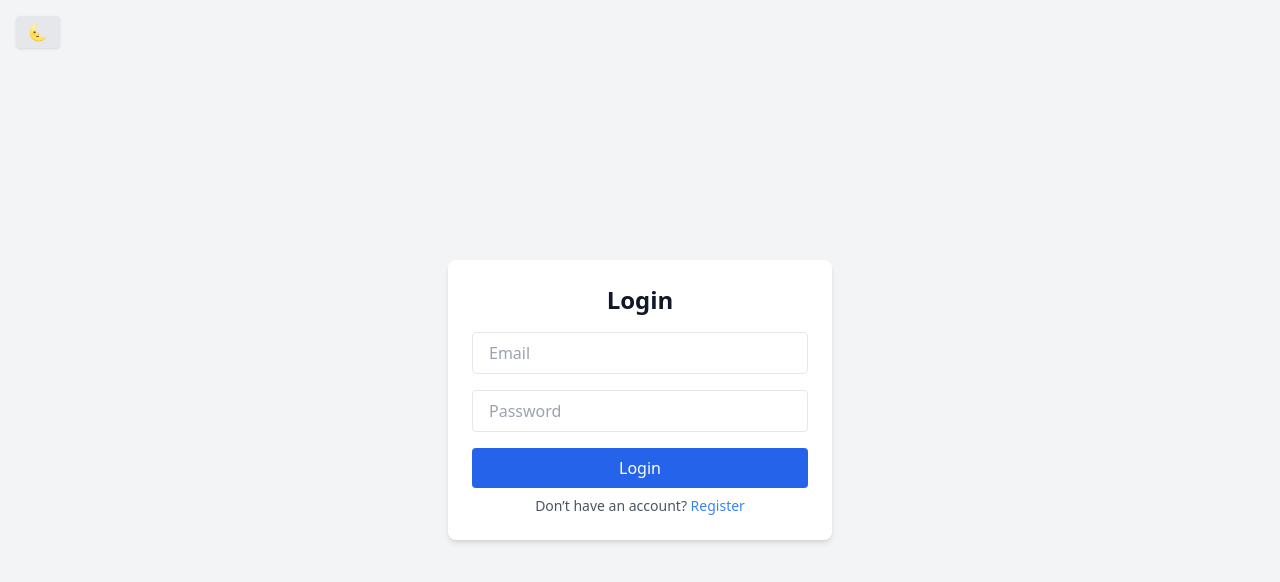
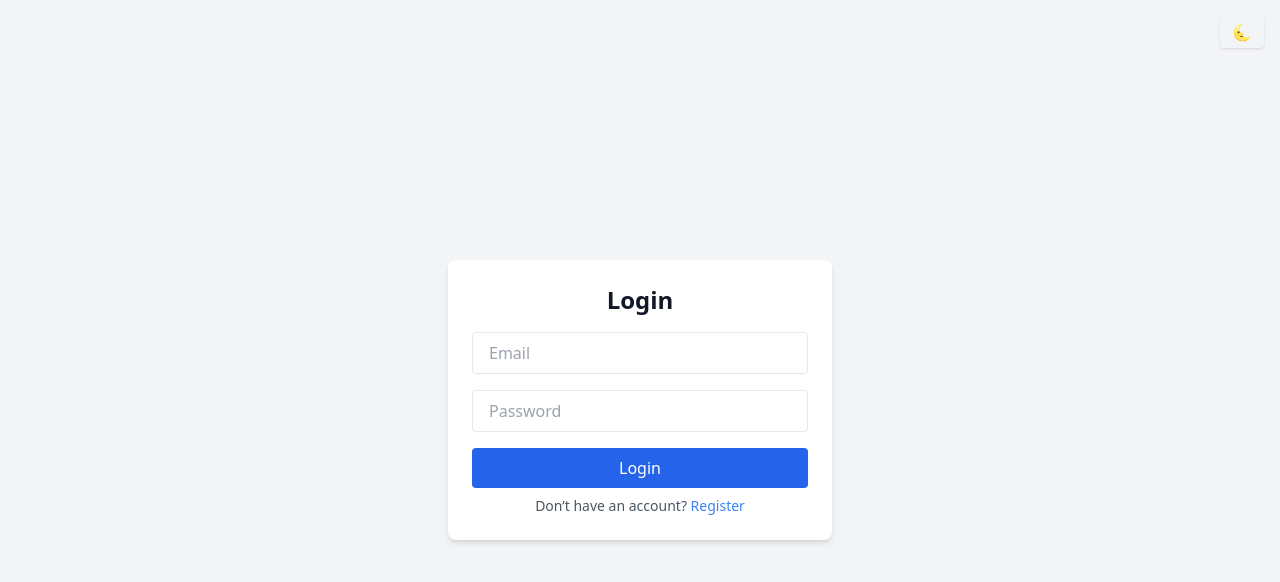
Before and after one commit to AaruGitCode/zerocode-fe-assignment1, a React (Vite) app: page /login in a window 1280 px wide. Shown: the top 582 px of the page. Built offline with nearby package versions, Linux system fonts and the light colour scheme.

Commit message:
Update ThemeToggle.tsx

```diff
--- a/src/components/ThemeToggle.tsx
+++ b/src/components/ThemeToggle.tsx
@@ -18,7 +18,7 @@ const ThemeToggle = () => {
   return (
     <button
       onClick={() => setDark(prev => !prev)}
-      className="fixed top-4 left-4 bg-gray-200 dark:bg-gray-700 text-gray-800 dark:text-white px-3 py-1 rounded shadow"
+      className="fixed top-4 right-4 bg-transparent dark:bg-gray-700 text-gray-800 dark:text-white px-3 py-1 rounded shadow"
     >
       {dark ? '🌞' : '🌜'}
     </button>
```
